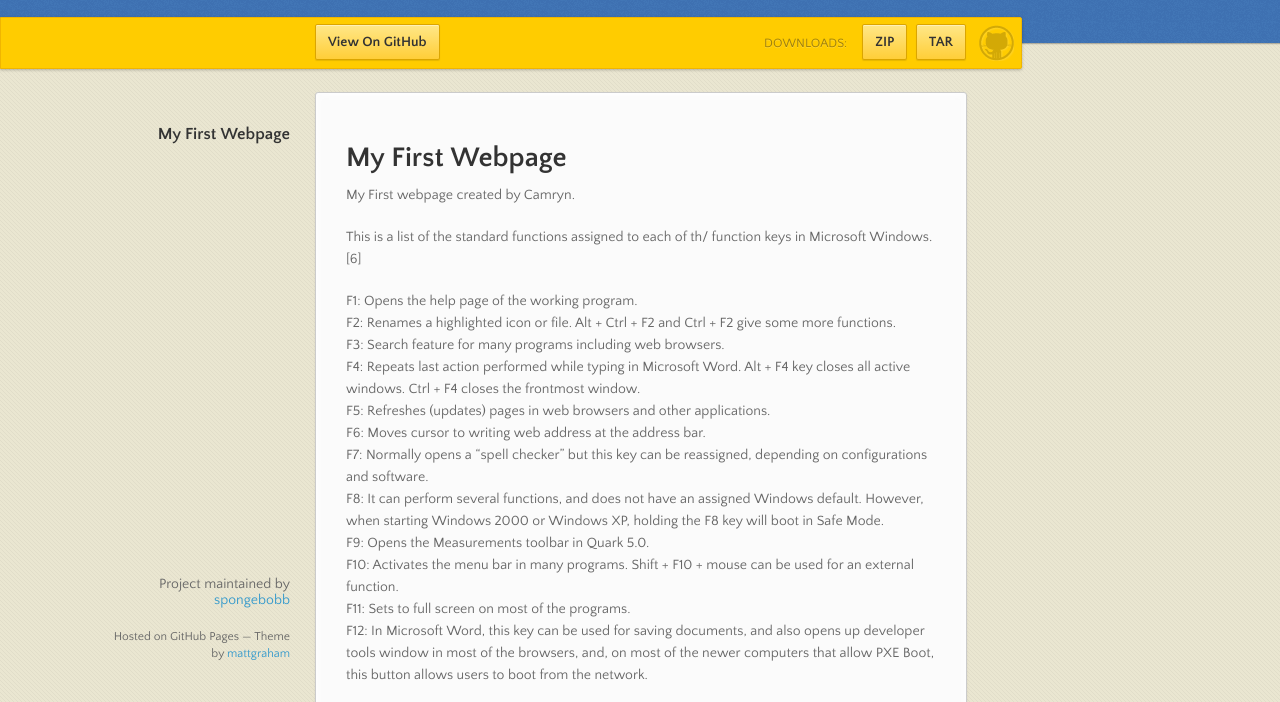
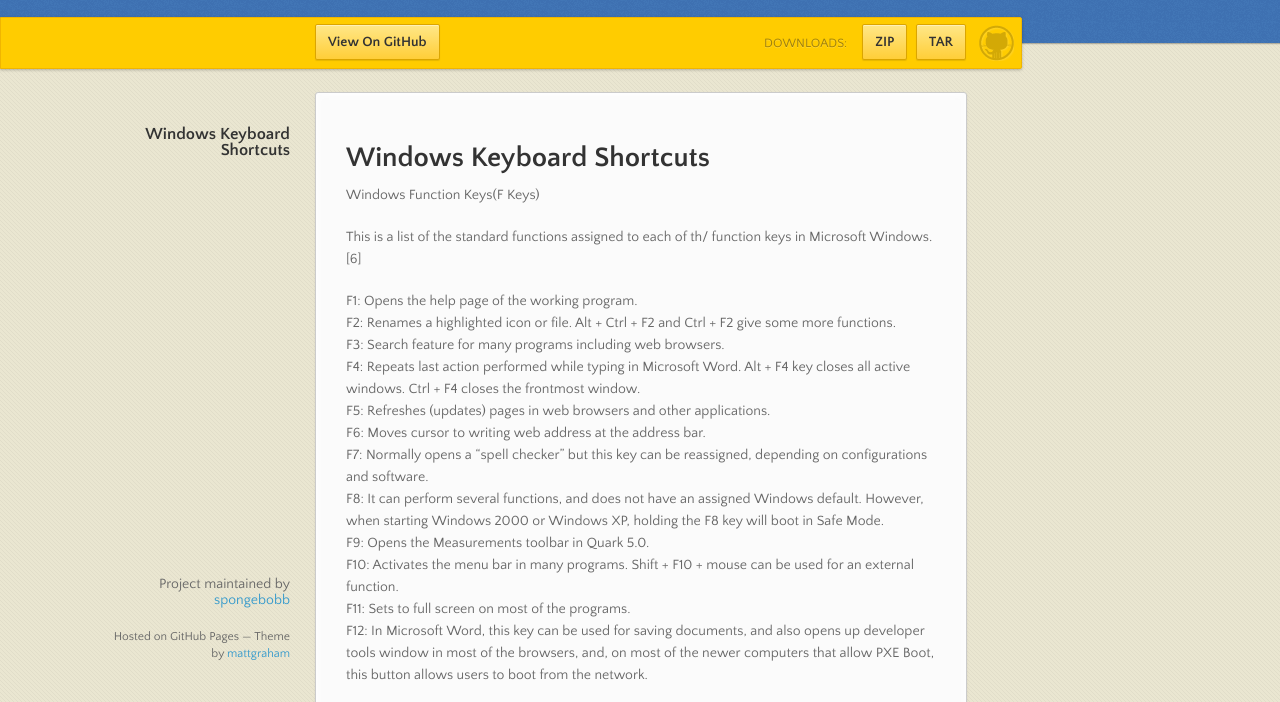
Before and after one commit to spongebobb/shortcuts, a plain HTML site: page index.html in a window 1280 px wide. Shown: the part 98-800 px from the top of the page. Drawn offline with nearby package versions, Linux system fonts and the light colour scheme.

Commit message:
Update index.html

```diff
--- a/index.html
+++ b/index.html
@@ -42,9 +42,9 @@
         <p></p>
 
 <h1>
-<a id="my-first-webpage" class="anchor" href="#my-first-webpage" aria-hidden="true"><span aria-hidden="true" class="octicon octicon-link"></span></a>My First Webpage</h1>
+<a id="my-first-webpage" class="anchor" href="#my-first-webpage" aria-hidden="true"><span aria-hidden="true" class="octicon octicon-link"></span></a>Windows Keyboard Shortcuts</h1>
 
-<p>My First webpage  created by Camryn.</p>
+<p>Windows Function Keys(F Keys)</p>
 
 <p>This is a list of the standard functions assigned to each of th/ function keys in Microsoft Windows.[6]</p>
 
```
